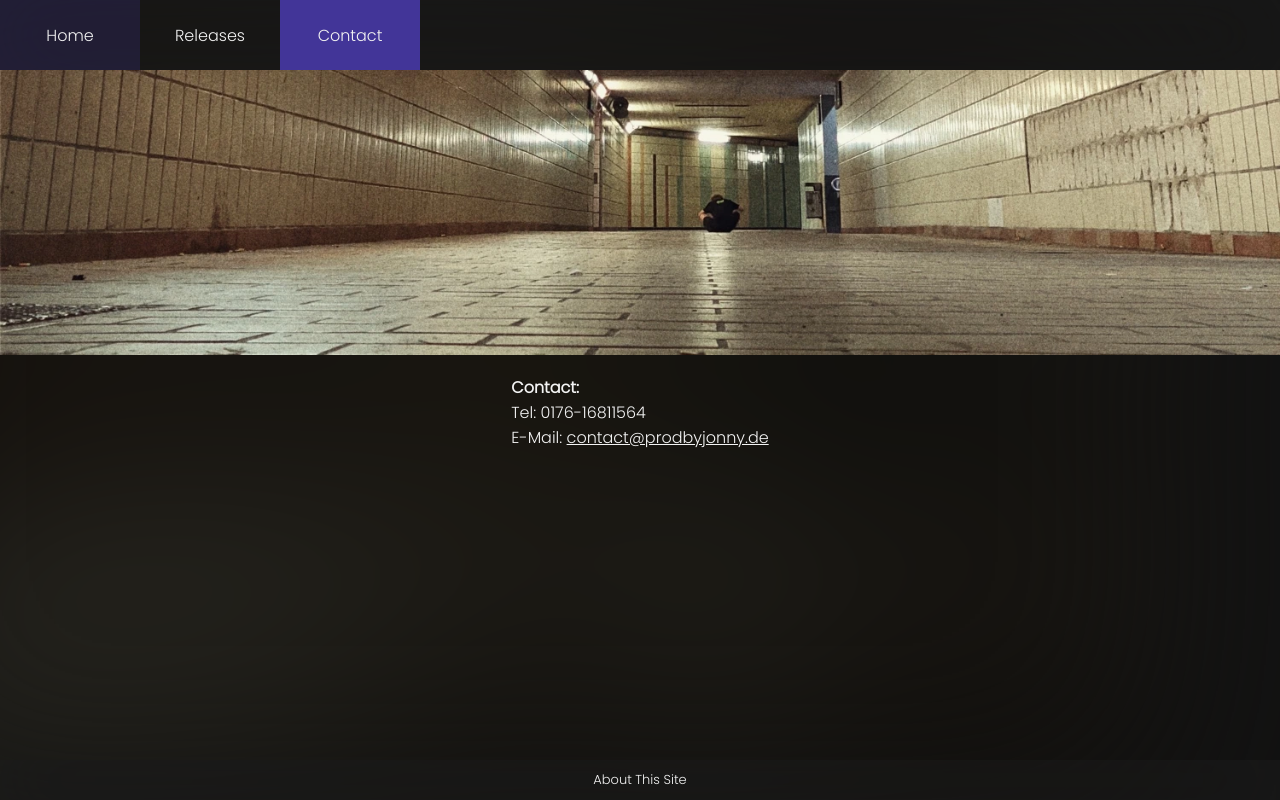
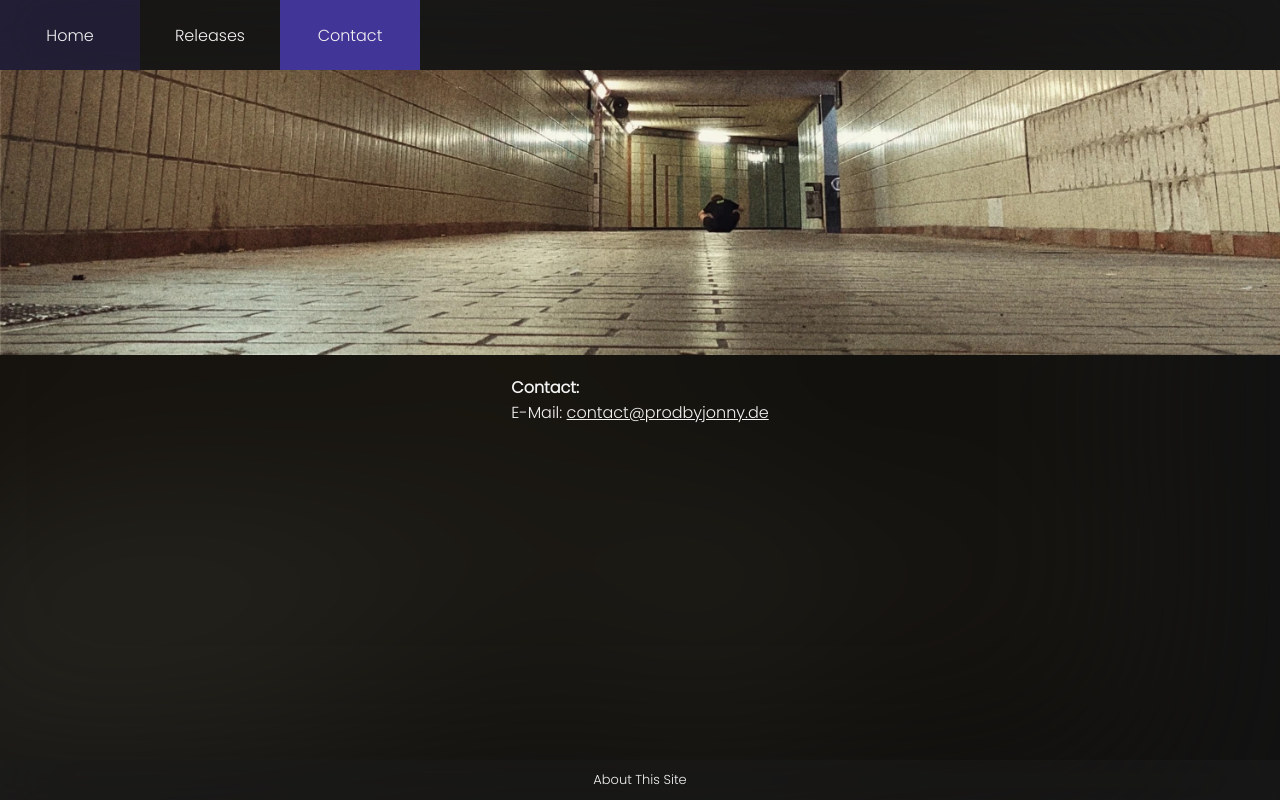
Before and after one commit to Jomyy/prodbyjonny, a SvelteKit app: page /contact in a window 1280 px wide. Built offline with nearby package versions, Linux system fonts and the light colour scheme.

Commit message:
nochmalwegtel

```diff
--- a/src/routes/contact/+page.svelte
+++ b/src/routes/contact/+page.svelte
@@ -7,7 +7,7 @@
 	<section>
 		<p>
 			<strong>Contact:</strong> <br />
-			Tel: 0176-16811564<br />
+
 			E-Mail: <a href="mailto:contact@prodbyjonny.de">contact@prodbyjonny.de</a>
 			<br />
 		</p>
```
